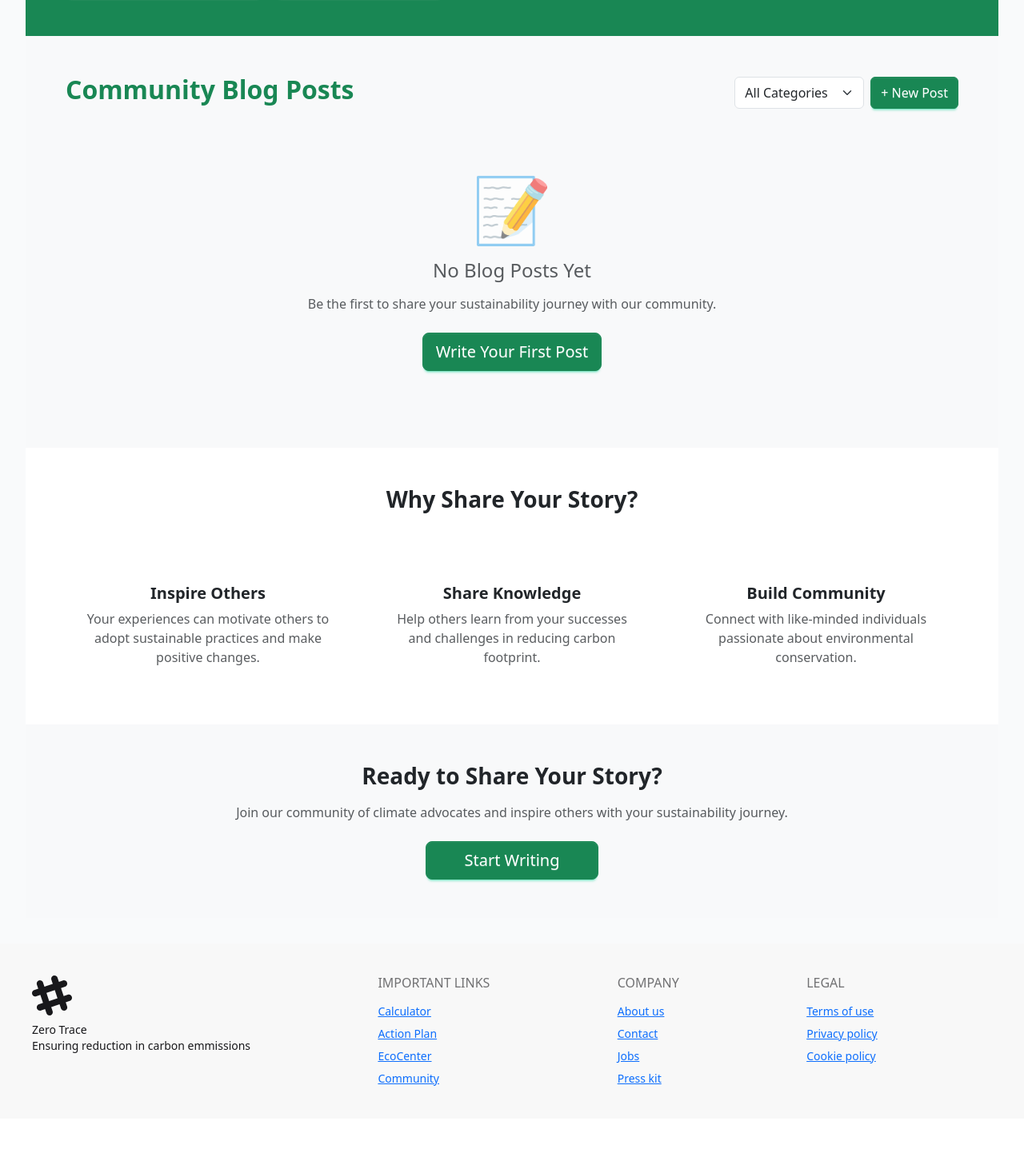
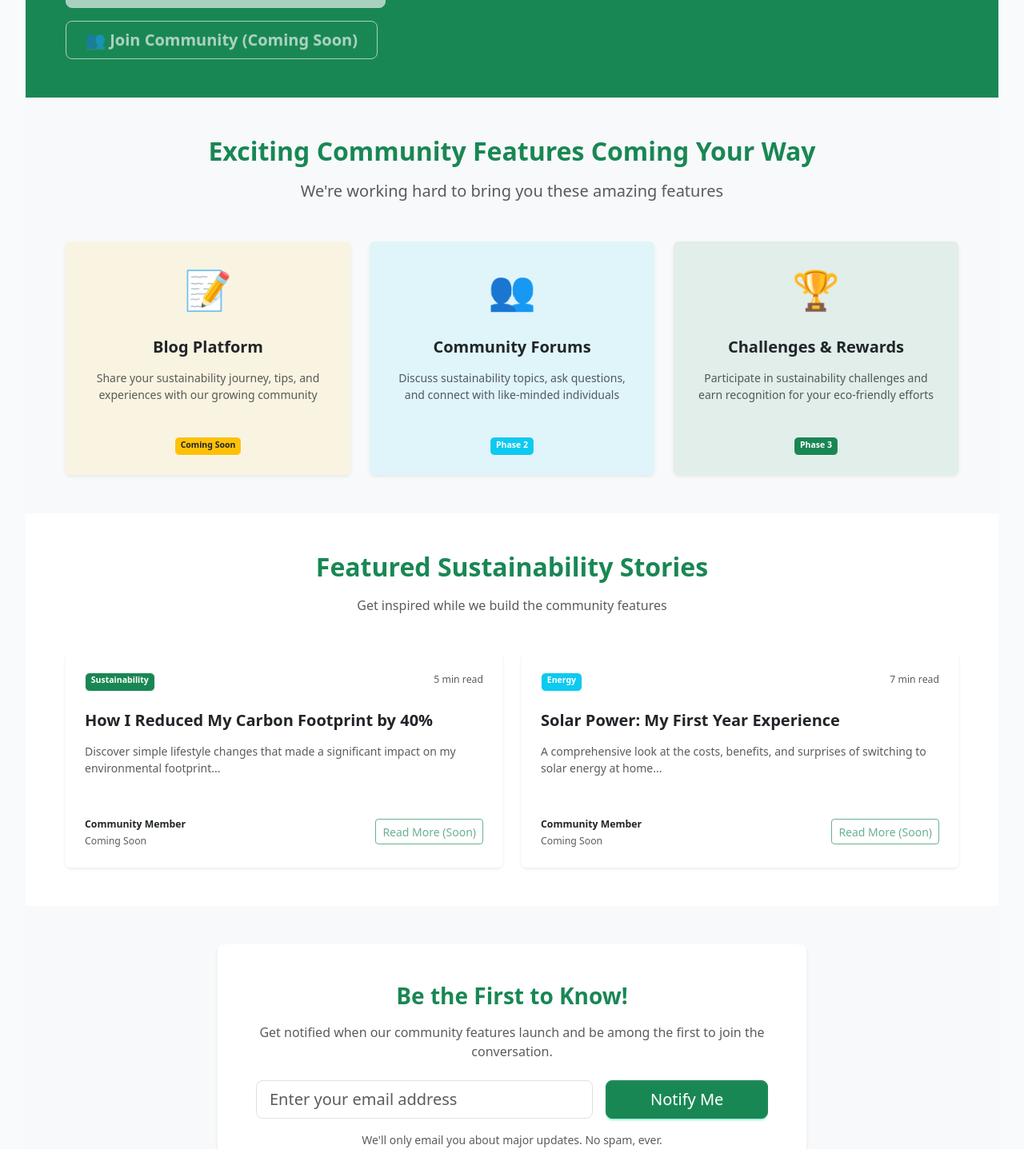
Before and after one commit to Fmusyoki/Carbon-footprint, a React (Vite) app in the folder frontend/: page /community in a window 1280 px wide. Shown: the part 498-1935 px from the top of the page at 80% size. Before the commit the page ends 1897 px from the top, so only its background shows below. Built offline with nearby package versions, Linux system fonts and the light colour scheme; sample sign-in values are in the browser's storage.

Commit message:
"Updated community page"

```diff
--- a/frontend/src/pages/Community.jsx
+++ b/frontend/src/pages/Community.jsx
@@ -4,316 +4,227 @@ import Base from "../components/Base";
 import axios from "axios";
 
 const BlogPage = () => {
-  const [formData, setFormData] = useState({
-    name: '',
-    email: '',
-    category: 'sustainability',
-    title: '',
-    content: '',
-    tags: ''
-  });
-
-  const [blogs, setBlogs] = useState([]);
-  const [showForm, setShowForm] = useState(false);
-
-  const handleChange = (e) => {
-    setFormData({
-      ...formData,
-      [e.target.name]: e.target.value
-    });
-  };
-
-  const handleSubmit = (e) => {
-    e.preventDefault();
-    axios.post("http://localhost:5000/createblog", {name ,email,category, title, content, tags})
-
-  };
 
   return (
     <Base>
       <div className="min-vh-100 bg-light">
-        {/* Hero Section */}
+        {/* Hero Section - Updated */}
         <section className="bg-success text-white py-5">
           <div className="container">
             <div className="row align-items-center">
               <div className="col-lg-8">
+                <div className="d-flex align-items-center gap-3 mb-3">
+                  <span className="badge bg-warning text-dark fs-6">Community Features Coming Soon</span>
+                </div>
                 <h1 className="display-5 fw-bold mb-4">
-                  Sustainability Blog & Community
+                  Sustainability Community Hub
                 </h1>
                 <p className="lead mb-4">
-                  Share your eco-friendly journey, learn from others, and contribute to our growing community of climate-conscious individuals.
+                  We're building an amazing community space where you can share your eco-friendly journey, learn from others, and connect with climate-conscious individuals. Stay tuned!
                 </p>
                 <div className="d-flex flex-wrap gap-3">
                   <button
                     onClick={() => setShowForm(true)}
                     className="btn btn-light btn-lg px-4 py-2 fw-semibold"
+                    disabled
                   >
-                    Write a Blog Post →
+                    ✨ Write a Blog Post (Coming Soon)
                   </button>
-                  <Link to="/community" className="btn btn-outline-light btn-lg px-4 py-2 fw-semibold">
-                    Join Community
-                  </Link>
+                  <button className="btn btn-outline-light btn-lg px-4 py-2 fw-semibold" disabled>
+                    👥 Join Community (Coming Soon)
+                  </button>
                 </div>
               </div>
               <div className="col-lg-4 text-center">
-                <div className="display-1">📝</div>
+                <div className="display-1">🚧</div>
+                <p className="text-warning fw-semibold mt-2">Under Construction</p>
               </div>
             </div>
           </div>
         </section>
 
-        {/* Blog Form Modal */}
-        {showForm && (
-          <div className="modal fade show d-block" tabIndex="-1" style={{backgroundColor: 'rgba(0,0,0,0.5)'}}>
-            <div className="modal-dialog modal-lg">
-              <div className="modal-content">
-                <div className="modal-header bg-success text-white">
-                  <h5 className="modal-title">Write a New Blog Post</h5>
-                  <button
-                    type="button"
-                    className="btn-close btn-close-white"
-                    onClick={() => setShowForm(false)}
-                  ></button>
-                </div>
-                <form onSubmit={handleSubmit}>
-                  <div className="modal-body">
-                    <div className="row g-3">
-                      <div className="col-md-6">
-                        <label className="form-label fw-semibold">Your Name *</label>
-                        <input
-                          type="text"
-                          className="form-control"
-                          name="name"
-                          value={formData.name}
-                          onChange={handleChange}
-                          required
-                          placeholder="Enter your full name"
-                        />
-                      </div>
-                      <div className="col-md-6">
-                        <label className="form-label fw-semibold">Email *</label>
-                        <input
-                          type="email"
-                          className="form-control"
-                          name="email"
-                          value={formData.email}
-                          onChange={handleChange}
-                          required
-                          placeholder="Enter your email"
-                        />
-                      </div>
-                      <div className="col-md-6">
-                        <label className="form-label fw-semibold">Category *</label>
-                        <select
-                          className="form-select"
-                          name="category"
-                          value={formData.category}
-                          onChange={handleChange}
-                          required
-                        >
-                          <option value="sustainability">Sustainability</option>
-                          <option value="energy">Energy</option>
-                          <option value="transportation">Transportation</option>
-                          <option value="food">Food</option>
-                          <option value="lifestyle">Lifestyle</option>
-                          <option value="technology">Technology</option>
-                          <option value="policy">Policy</option>
-                        </select>
-                      </div>
-                      <div className="col-md-6">
-                        <label className="form-label fw-semibold">Tags</label>
-                        <input
-                          type="text"
-                          className="form-control"
-                          name="tags"
-                          value={formData.tags}
-                          onChange={handleChange}
-                          placeholder="e.g., carbon, recycling, solar"
-                        />
-                      </div>
-                      <div className="col-12">
-                        <label className="form-label fw-semibold">Blog Title *</label>
-                        <input
-                          type="text"
-                          className="form-control"
-                          name="title"
-                          value={formData.title}
-                          onChange={handleChange}
-                          required
-                          placeholder="Enter an engaging title"
-                        />
-                      </div>
-                      <div className="col-12">
-                        <label className="form-label fw-semibold">Content *</label>
-                        <textarea
-                          className="form-control"
-                          name="content"
-                          rows="8"
-                          value={formData.content}
-                          onChange={handleChange}
-                          required
-                          placeholder="Share your thoughts, experiences, and insights..."
-                        ></textarea>
-                        <div className="form-text">
-                          Minimum 200 characters. Write about your sustainability journey, tips, or research.
-                        </div>
-                      </div>
-                    </div>
-                  </div>
-                  <div className="modal-footer">
-                    <button
-                      type="button"
-                      className="btn btn-secondary"
-                      onClick={() => setShowForm(false)}
-                    >
-                      Cancel
-                    </button>
-                    <button
-                      type="submit"
-                      className="btn btn-success"
-                      disabled={formData.content.length < 200}
-                    >
-                      Publish Blog Post
-                    </button>
-                  </div>
-                </form>
-              </div>
-            </div>
-          </div>
-        )}
-
-        {/* Blog Posts Section */}
+        {/* Coming Soon Features */}
         <section className="py-5">
           <div className="container">
-            <div className="row mb-4">
-              <div className="col-12">
-                <div className="d-flex justify-content-between align-items-center">
-                  <h2 className="fw-bold text-success">Community Blog Posts</h2>
-                  <div className="d-flex gap-2">
-                    <select className="form-select" style={{width: 'auto'}}>
-                      <option>All Categories</option>
-                      <option>Sustainability</option>
-                      <option>Energy</option>
-                      <option>Transportation</option>
-                      <option>Food</option>
-                      <option>Lifestyle</option>
-                    </select>
-                    <button
-                      onClick={() => setShowForm(true)}
-                      className="btn btn-success"
-                    >
-                      + New Post
-                    </button>
+            <div className="text-center mb-5">
+              <h2 className="fw-bold text-success mb-3">Exciting Community Features Coming Your Way</h2>
+              <p className="text-muted lead">We're working hard to bring you these amazing features</p>
+            </div>
+
+            <div className="row g-4">
+              {/* Feature 1 */}
+              <div className="col-md-6 col-lg-4">
+                <div className="card border-0 shadow-sm h-100 bg-warning bg-opacity-10">
+                  <div className="card-body text-center p-4">
+                    <div className="text-warning mb-3">
+                      <span style={{fontSize: '3rem'}}>📝</span>
+                    </div>
+                    <h5 className="fw-bold text-dark">Blog Platform</h5>
+                    <p className="text-muted">
+                      Share your sustainability journey, tips, and experiences with our growing community
+                    </p>
+                    <div className="mt-3">
+                      <span className="badge bg-warning text-dark">Coming Soon</span>
                     </div>
                   </div>
                 </div>
               </div>
 
-            {/* Blog Posts Grid */}
-            {blogs.length > 0 ? (
+              {/* Feature 2 */}
+              <div className="col-md-6 col-lg-4">
+                <div className="card border-0 shadow-sm h-100 bg-info bg-opacity-10">
+                  <div className="card-body text-center p-4">
+                    <div className="text-info mb-3">
+                      <span style={{fontSize: '3rem'}}>👥</span>
+                    </div>
+                    <h5 className="fw-bold text-dark">Community Forums</h5>
+                    <p className="text-muted">
+                      Discuss sustainability topics, ask questions, and connect with like-minded individuals
+                    </p>
+                    <div className="mt-3">
+                      <span className="badge bg-info">Phase 2</span>
+                    </div>
+                  </div>
+                </div>
+              </div>
+
+              {/* Feature 3 */}
+              <div className="col-md-6 col-lg-4">
+                <div className="card border-0 shadow-sm h-100 bg-success bg-opacity-10">
+                  <div className="card-body text-center p-4">
+                    <div className="text-success mb-3">
+                      <span style={{fontSize: '3rem'}}>🏆</span>
+                    </div>
+                    <h5 className="fw-bold text-dark">Challenges & Rewards</h5>
+                    <p className="text-muted">
+                      Participate in sustainability challenges and earn recognition for your eco-friendly efforts
+                    </p>
+                    <div className="mt-3">
+                      <span className="badge bg-success">Phase 3</span>
+                    </div>
+                  </div>
+                </div>
+              </div>
+            </div>
+          </div>
+        </section>
+
+        {/* Current Blog Posts Placeholder */}
+        <section className="bg-white py-5">
+          <div className="container">
+            <div className="text-center mb-5">
+              <h2 className="fw-bold text-success mb-3">Featured Sustainability Stories</h2>
+              <p className="text-muted">Get inspired while we build the community features</p>
+            </div>
+
             <div className="row g-4">
-                {blogs.map((blog) => (
-                  <div key={blog.id} className="col-lg-6">
-                    <div className="card h-100 shadow-sm border-0">
-                      <div className="card-body">
-                        <div className="d-flex justify-content-between align-items-start mb-2">
-                          <span className="badge bg-success">{blog.category}</span>
-                          <small className="text-muted">{blog.readTime}</small>
+              {/* Placeholder Blog Post 1 */}
+              <div className="col-lg-6">
+                <div className="card border-0 shadow-sm h-100">
+                  <div className="card-body p-4">
+                    <div className="d-flex justify-content-between align-items-start mb-3">
+                      <span className="badge bg-success">Sustainability</span>
+                      <small className="text-muted">5 min read</small>
                     </div>
-                        <h5 className="card-title fw-bold text-dark">{blog.title}</h5>
-                        <p className="card-text text-muted">{blog.content.substring(0, 150)}...</p>
-                        <div className="mt-auto">
+                    <h5 className="card-title fw-bold text-dark">How I Reduced My Carbon Footprint by 40%</h5>
+                    <p className="card-text text-muted">
+                      Discover simple lifestyle changes that made a significant impact on my environmental footprint...
+                    </p>
+                    <div className="mt-4">
                       <div className="d-flex justify-content-between align-items-center">
                         <div>
-                              <small className="fw-semibold text-dark">{blog.author}</small>
+                          <small className="fw-semibold text-dark">Community Member</small>
                           <br />
-                              <small className="text-muted">{new Date(blog.date).toLocaleDateString()}</small>
+                          <small className="text-muted">Coming Soon</small>
                         </div>
-                            <button className="btn btn-outline-success btn-sm">
-                              Read More
+                        <button className="btn btn-outline-success btn-sm" disabled>
+                          Read More (Soon)
                         </button>
                       </div>
                     </div>
                   </div>
                 </div>
               </div>
-                ))}
+
+              {/* Placeholder Blog Post 2 */}
+              <div className="col-lg-6">
+                <div className="card border-0 shadow-sm h-100">
+                  <div className="card-body p-4">
+                    <div className="d-flex justify-content-between align-items-start mb-3">
+                      <span className="badge bg-info">Energy</span>
+                      <small className="text-muted">7 min read</small>
                     </div>
-            ) : (
-              <div className="text-center py-5">
-                <div className="display-1 text-muted mb-3">📝</div>
-                <h4 className="text-muted mb-3">No Blog Posts Yet</h4>
-                <p className="text-muted mb-4">
-                  Be the first to share your sustainability journey with our community.
+                    <h5 className="card-title fw-bold text-dark">Solar Power: My First Year Experience</h5>
+                    <p className="card-text text-muted">
+                      A comprehensive look at the costs, benefits, and surprises of switching to solar energy at home...
                     </p>
-                <button
-                  onClick={() => setShowForm(true)}
-                  className="btn btn-success btn-lg"
-                >
-                  Write Your First Post
+                    <div className="mt-4">
+                      <div className="d-flex justify-content-between align-items-center">
+                        <div>
+                          <small className="fw-semibold text-dark">Community Member</small>
+                          <br />
+                          <small className="text-muted">Coming Soon</small>
+                        </div>
+                        <button className="btn btn-outline-success btn-sm" disabled>
+                          Read More (Soon)
                         </button>
                       </div>
-            )}
-          </div>
-        </section>
-
-        {/* Features Section */}
-        <section className="bg-white py-5">
-          <div className="container">
-            <h3 className="text-center fw-bold mb-5">Why Share Your Story?</h3>
-            <div className="row g-4">
-              <div className="col-md-4">
-                <div className="text-center p-4">
-                  <div className="text-success mb-3">
-                    <i className="bi bi-people fs-1"></i>
-                  </div>
-                  <h5 className="fw-bold">Inspire Others</h5>
-                  <p className="text-muted mb-0">
-                    Your experiences can motivate others to adopt sustainable practices and make positive changes.
-                  </p>
                     </div>
                   </div>
-              <div className="col-md-4">
-                <div className="text-center p-4">
-                  <div className="text-success mb-3">
-                    <i className="bi bi-lightbulb fs-1"></i>
-                  </div>
-                  <h5 className="fw-bold">Share Knowledge</h5>
-                  <p className="text-muted mb-0">
-                    Help others learn from your successes and challenges in reducing carbon footprint.
-                  </p>
-                </div>
-              </div>
-              <div className="col-md-4">
-                <div className="text-center p-4">
-                  <div className="text-success mb-3">
-                    <i className="bi bi-heart fs-1"></i>
-                  </div>
-                  <h5 className="fw-bold">Build Community</h5>
-                  <p className="text-muted mb-0">
-                    Connect with like-minded individuals passionate about environmental conservation.
-                  </p>
                 </div>
               </div>
             </div>
           </div>
         </section>
 
-        {/* CTA Section */}
+        {/* Newsletter Signup */}
         <section className="bg-light py-5">
-          <div className="container text-center">
-            <h3 className="fw-bold mb-3">Ready to Share Your Story?</h3>
+          <div className="container">
+            <div className="row justify-content-center">
+              <div className="col-lg-8 text-center">
+                <div className="bg-white rounded-3 p-5 shadow-sm">
+                  <h3 className="fw-bold text-success mb-3">Be the First to Know!</h3>
                   <p className="text-muted mb-4">
-              Join our community of climate advocates and inspire others with your sustainability journey.
+                    Get notified when our community features launch and be among the first to join the conversation.
+                  </p>
+                  <div className="row g-3 justify-content-center">
+                    <div className="col-md-8">
+                      <input
+                        type="email"
+                        className="form-control form-control-lg"
+                        placeholder="Enter your email address"
+                      />
+                    </div>
+                    <div className="col-md-4">
+                      <button className="btn btn-success btn-lg w-100">
+                        Notify Me
+                      </button>
+                    </div>
+                  </div>
+                  <small className="text-muted mt-3 d-block">
+                    We'll only email you about major updates. No spam, ever.
+                  </small>
+                </div>
+              </div>
+            </div>
+          </div>
+        </section>
+
+        {/* Blog Form Modal - Updated with Coming Soon */}
+                <div className="modal-body text-center py-5">
+                  <div className="display-1 text-warning mb-3">🚧</div>
+                  <h4 className="text-dark mb-3">Blog Feature Under Construction</h4>
+                  <p className="text-muted mb-4">
+                    We're excited to launch our community blogging platform soon!
+                    You'll be able to share your sustainability stories and connect with others.
                   </p>
                   <button
-              onClick={() => setShowForm(true)}
-              className="btn btn-success btn-lg px-5"
+                    className="btn btn-warning btn-lg"
+                    onClick={() => setShowForm(false)}
                   >
-              Start Writing
+                    Got it!
                   </button>
                 </div>
-        </section>
               </div>
     </Base>
   );
```
Lines whose indentation alone changed are shown as unchanged.
